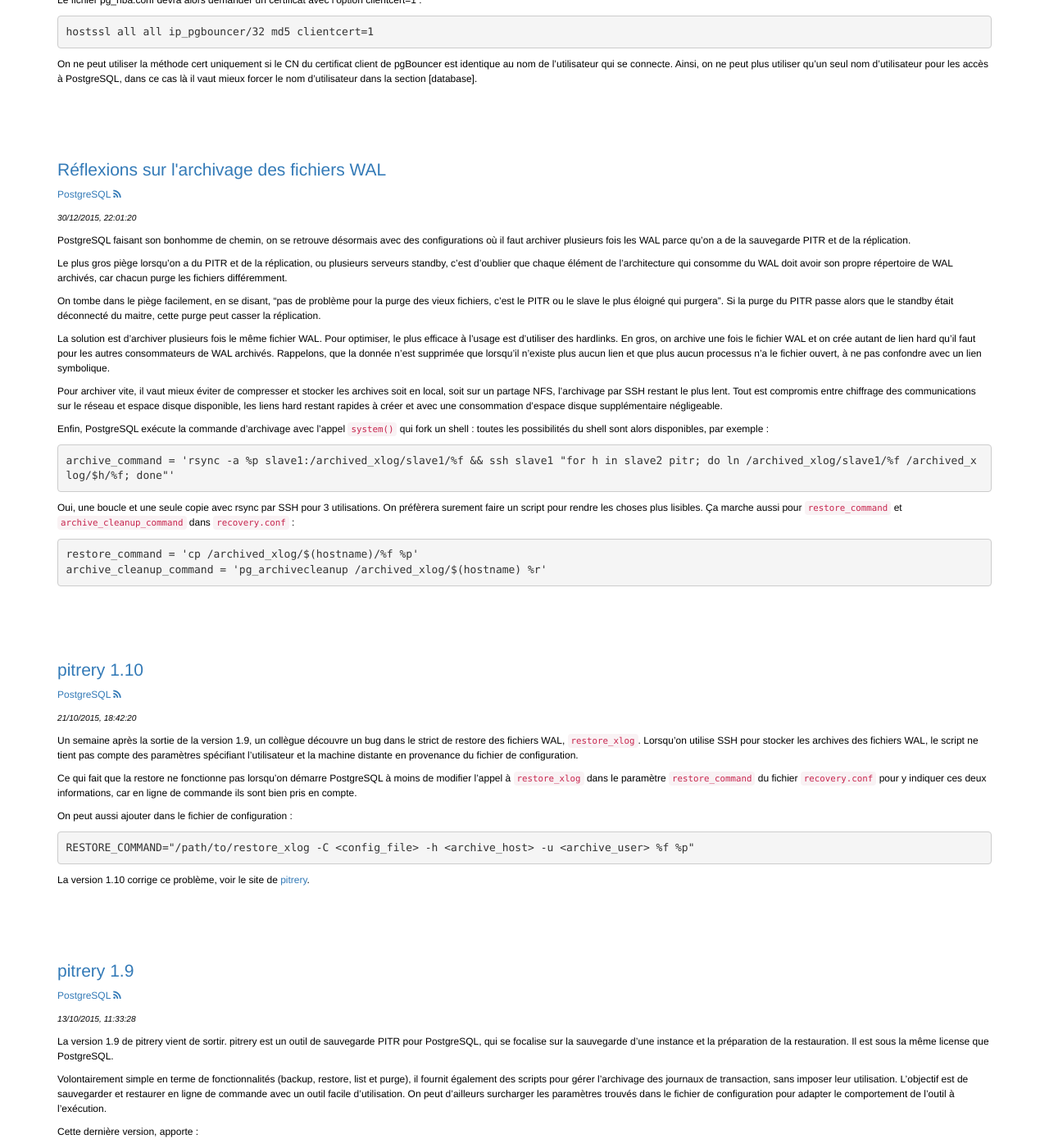
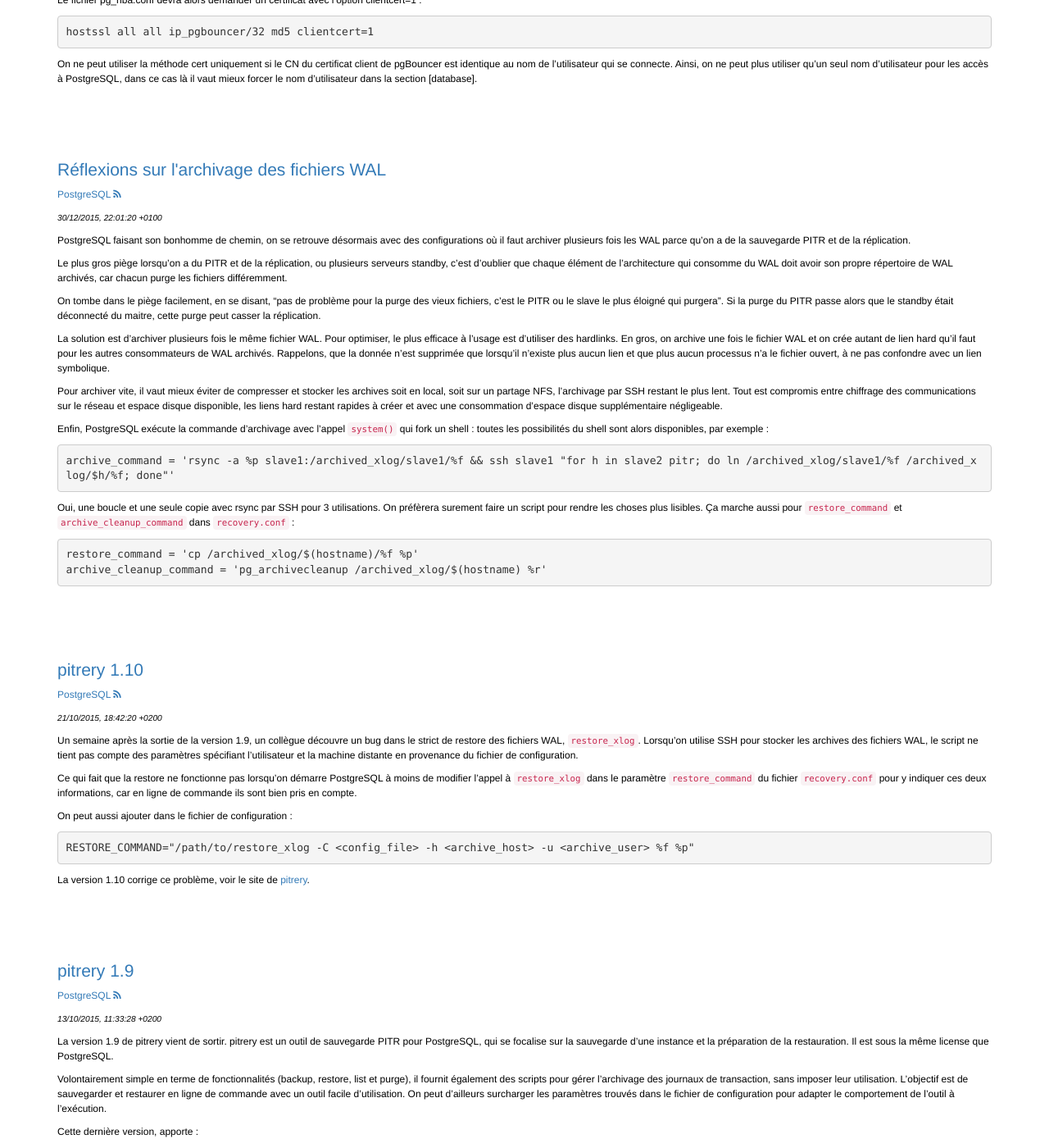
Before and after one commit to orgrim/orgrim.github.io, a Jekyll site: the page built from index.html, in a window 1280 px wide and 1400 px high, scrolled down 4399 px. Shown: the whole window at 82% size. Built offline with Jekyll 4.4.1, drawn with Linux system fonts in a browser that asks for light colours; nearby versions of some CDN libraries; the list of posts is cut into pages by our own code; some of the changed text lies outside the part shown.

Commit message:
make the site work with newer jekyll

```diff
--- a/_layouts/default.html
+++ b/_layouts/default.html
@@ -58,7 +58,7 @@
 
     <footer>
       <div class="container">
-        <p>Copyright &copy; 2010 - 2017 <a href="http://orgrim.net/">Nicolas Thauvin</a>. Hosted on <a href="https://github.com/orgrim/orgrim.github.io">github</a>.</p>
+        <p>Copyright &copy; 2010 - 2020 <a href="http://orgrim.net/">Nicolas Thauvin</a>. Hosted on <a href="https://github.com/orgrim/orgrim.github.io">github</a>.</p>
       </div>
     </footer>
 
--- a/_layouts/post.html
+++ b/_layouts/post.html
@@ -5,7 +5,7 @@ comments: false
 
 <section>
   <h2>{{ page.title }}</h2>
-  <p><small><em>{{ page.date | date: "%d/%m/%Y, %T" }}</em></small></p>
+  <p><small><em>{{ page.date | date: "%d/%m/%Y, %T %z" }}</em></small></p>
 
   <div>
     {{ content }}
--- a/index.html
+++ b/index.html
@@ -9,12 +9,12 @@ title: Blog
   {% if post.categories %}
   <ul class="tags list-inline">
     {% for c in post.categories %}
-    <li><a href="{{ site.url }}/{{ c }}/">{{ c }}</a> <a href="{{ site.url }}/{{ c }}/feed.xml"><span class="fa fa-rss"></span></a></li>
+    <li><a href="{{ site.url }}/{{ c | downcase }}/">{{ c }}</a> <a href="{{ site.url }}/{{ c | downcase }}/feed.xml"><span class="fa fa-rss"></span></a></li>
     {% endfor %}
   </ul>
   {% endif %}
 
-  <p><small><em>{{ post.date | date: "%d/%m/%Y, %T" }}</em></small></p>
+  <p><small><em>{{ post.date | date: "%d/%m/%Y, %T %z" }}</em></small></p>
 
   {{ post.content }}
 </section>
--- a/netbsd/feed.xml
+++ b/netbsd/feed.xml
@@ -8,7 +8,7 @@ layout: none
 		<description>Posts categorized as 'NetBSD'</description>
 		<link>{{ site.url }}</link>
 		<atom:link href="{{ site.url }}/netbsd/feed.xml" rel="self" type="application/rss+xml" />
-		{% for post in site.categories.netbsd limit:10 %}
+		{% for post in site.categories.NetBSD limit:10 %}
 			<item>
 				<title>{{ post.title | xml_escape }}</title>
 				<description>{{ post.content | xml_escape }}</description>
--- a/postgresql/feed.xml
+++ b/postgresql/feed.xml
@@ -8,7 +8,7 @@ layout: none
 		<description>Posts categorized as 'PostgreSQL'</description>
 		<link>{{ site.url }}</link>
 		<atom:link href="{{ site.url }}/postgresql/feed.xml" rel="self" type="application/rss+xml" />
-		{% for post in site.categories.postgresql limit:10 %}
+		{% for post in site.categories.PostgreSQL limit:10 %}
 			<item>
 				<title>{{ post.title | xml_escape }}</title>
 				<description>{{ post.content | xml_escape }}</description>
--- a/unix/feed.xml
+++ b/unix/feed.xml
@@ -8,7 +8,7 @@ layout: none
 		<description>Posts categorized as 'Unix'</description>
 		<link>{{ site.url }}</link>
 		<atom:link href="{{ site.url }}/unix/feed.xml" rel="self" type="application/rss+xml" />
-		{% for post in site.categories.unix limit:10 %}
+		{% for post in site.categories.Unix limit:10 %}
 			<item>
 				<title>{{ post.title | xml_escape }}</title>
 				<description>{{ post.content | xml_escape }}</description>
```
Also changed, not shown: _layouts/category_index.html (+8 -2 lines).
